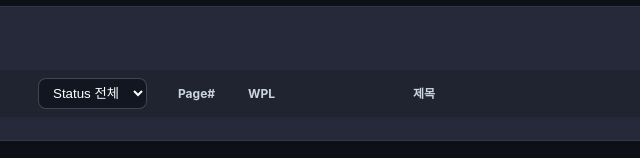
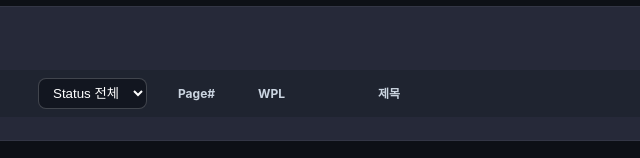
Before and after one commit to towdew/GR-dashboard, a plain HTML site: page index.html in a window 1280 px wide. Shown: the part 715-873 px from the top of the page, 448-1088 px from the left. Drawn offline with nearby package versions, Linux system fonts and the light colour scheme.

Commit message:
Update index.html

```diff
--- a/index.html
+++ b/index.html
@@ -112,8 +112,8 @@
           <col width="120px">
           <col width="120px">
           <col width="140px">
-          <col width="70px">
-          <col width="165px">
+          <col width="80px">
+          <col width="120px">
           <col>
         </colgroup>
         <thead>
```
